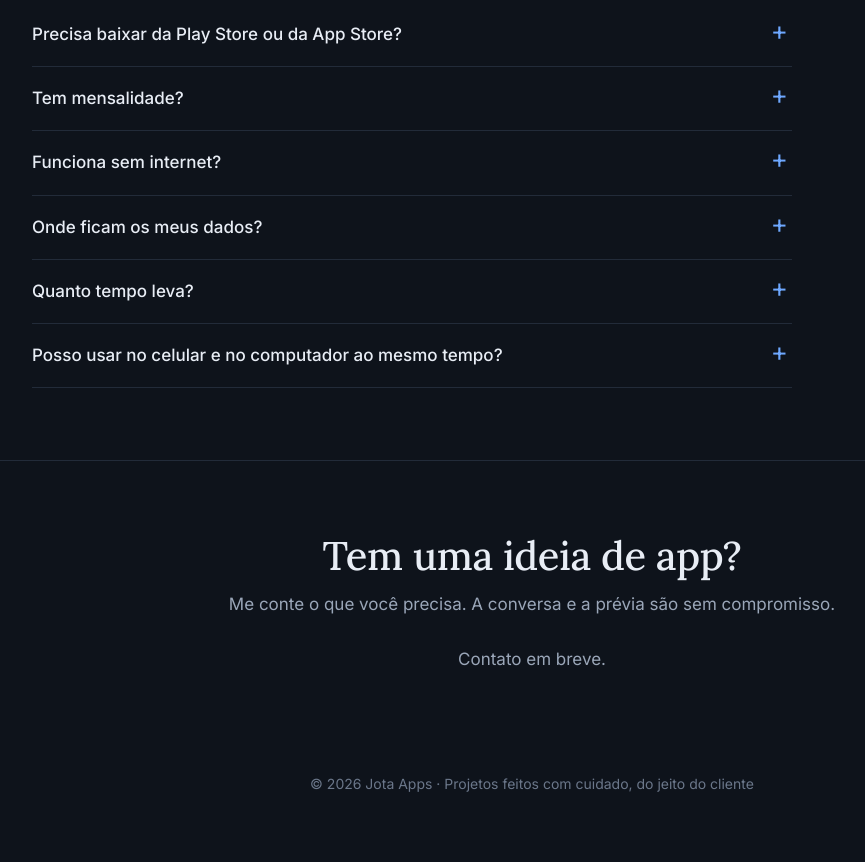
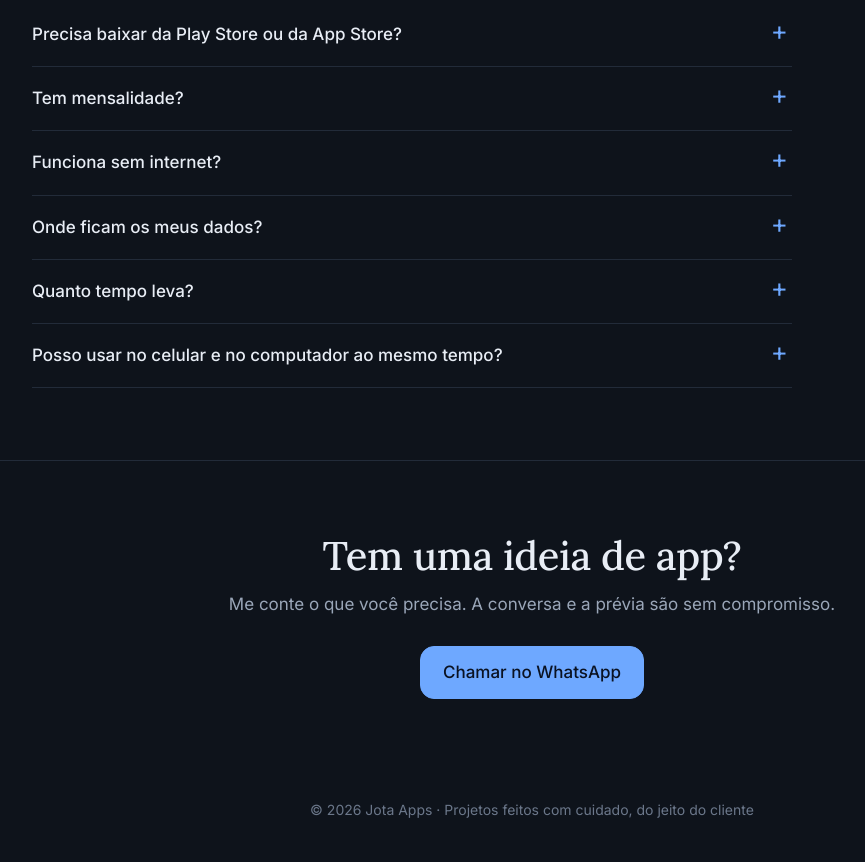
Before and after one commit to jotaricardo2011-hue/jota-apps, a plain HTML site: page index.html in a window 1280 px wide. Shown: the part 3850-4712 px from the top of the page, without its empty margins (108-973 px from the left). Before the commit the page ends 4686 px from the top, so only its background shows below. Drawn offline with Linux system fonts and the light colour scheme.

Commit message:
WhatsApp nos botões de contato
Co-Authored-By: Claude Opus 5.5 <noreply@anthropic.com>

```diff
--- a/index.html
+++ b/index.html
@@ -257,7 +257,7 @@ footer{padding:28px 0 40px;color:var(--faint);font-size:14px;text-align:center}
 <script>
 // ===== Ajuste aqui =====
 const CONFIG = {
-  whatsapp: '',      // só números com DDD, ex.: '19999998888'
+  whatsapp: '19971679159',      // só números com DDD, ex.: '19999998888'
   instagram: '',     // ex.: 'jotaapps' (sem @)
   mensagem: 'Olá! Vi o portfólio Jota Apps e quero um orçamento de app.',
 };
```
